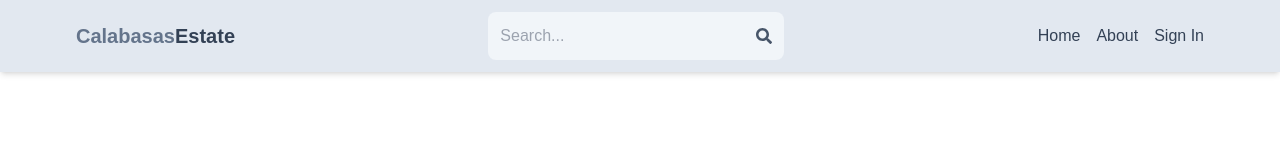
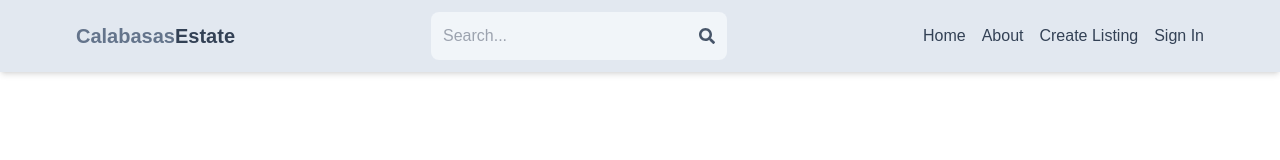
Before and after one commit to iam9ball/calabasas, a Next.js app: page / in a window 1280 px wide. Shown: the top 160 px of the page. Built offline with nearby package versions, Linux system fonts and the light colour scheme; no server answers.

Commit message:
"updated"

```diff
--- a/src/components/Header.jsx
+++ b/src/components/Header.jsx
@@ -62,11 +62,13 @@ export default function Header() {
               About
             </li>
           </Link>
-
+          <Link href="/create-listing">
+            <li className="hidden md:inline text-slate-700 hover:underline">
+              Create Listing
+            </li>
+          </Link>
           <SignedIn>
-            <Link href="/profile">
-              <UserButton />
-            </Link>
+            <UserButton />
           </SignedIn>
           <SignedOut>
             <Link href="/sign-in">
```
Also changed, not shown: public/placeholder.png (added).
